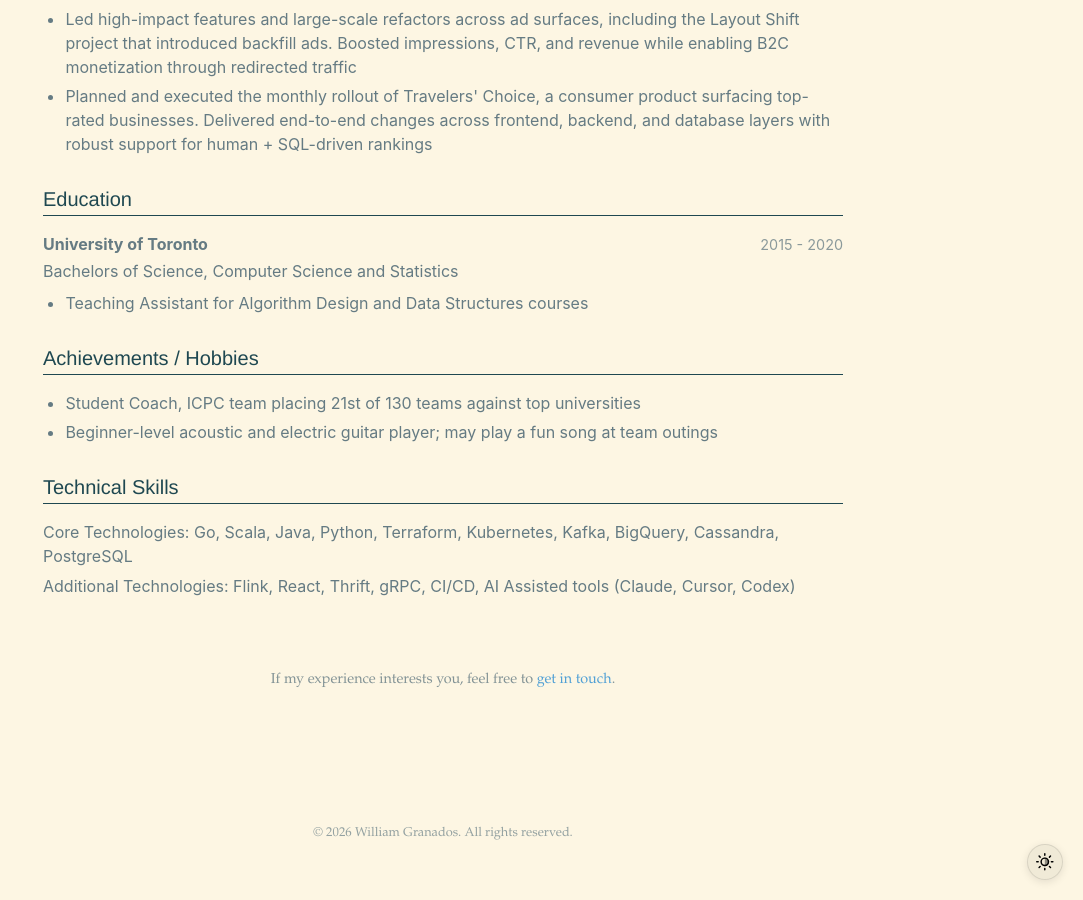
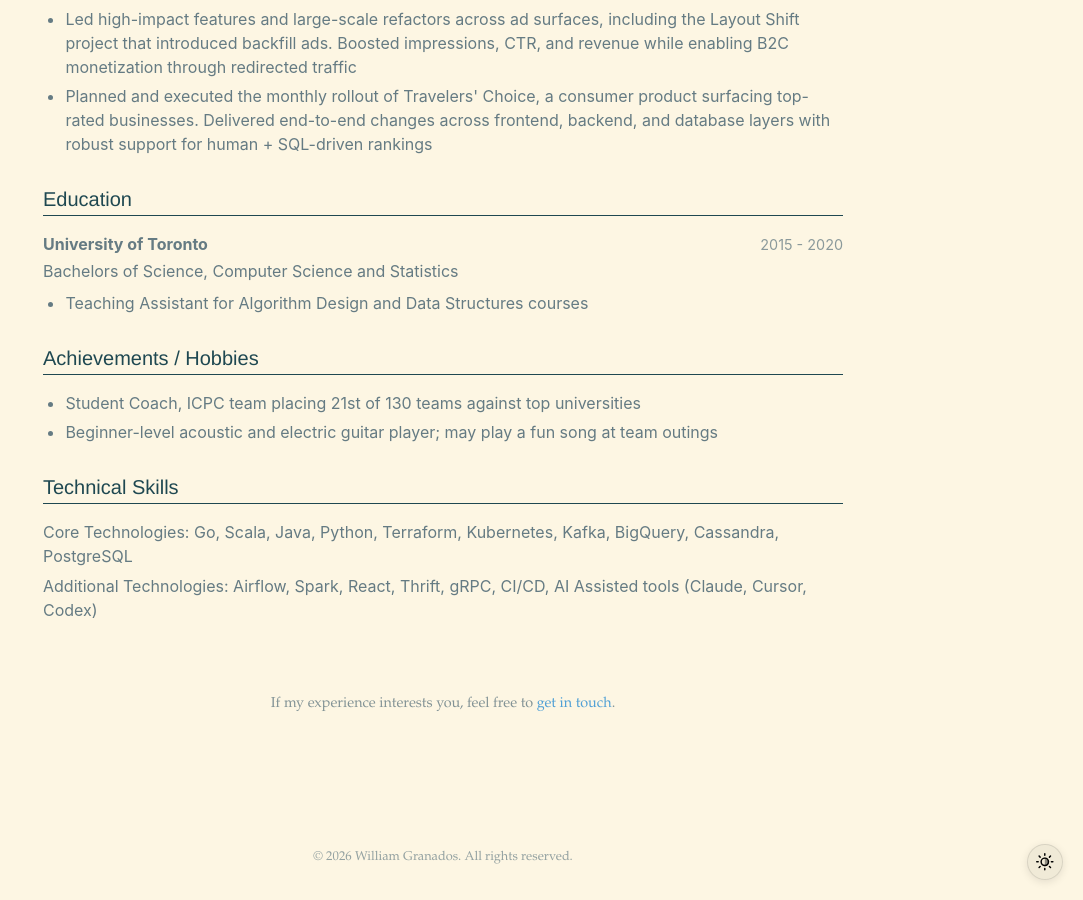
Before and after one commit to wgranados/wgranados.github.io, a Jekyll site: the page built from work.html, in a window 1280 px wide and 900 px high, scrolled down 948 px. Shown: the whole window, without its empty margins (197-1280 px from the left). Built offline with Jekyll 4.4.1, drawn with Linux system fonts in a browser that asks for light colours.

Commit message:
update resume tech section

```diff
--- a/_data/resume.yml
+++ b/_data/resume.yml
@@ -46,4 +46,4 @@ achievements:
 
 skills:
   - "Core Technologies: Go, Scala, Java, Python, Terraform, Kubernetes, Kafka, BigQuery, Cassandra, PostgreSQL"
-  - "Additional Technologies: Flink, React, Thrift, gRPC, CI/CD, AI Assisted tools (Claude, Cursor, Codex)"
+  - "Additional Technologies: Airflow, Spark, React, Thrift, gRPC, CI/CD, AI Assisted tools (Claude, Cursor, Codex)"
--- a/resume/resume_paste.txt
+++ b/resume/resume_paste.txt
@@ -26,4 +26,4 @@ Achievements / Hobbies
 - Beginner-level acoustic and electric guitar player; may play a fun song at team outings
 Technical Skills
 Core Technologies: Go, Scala, Java, Python, Terraform, Kubernetes, Kafka, BigQuery, Cassandra, PostgreSQL
-Additional Technologies: Flink, React, Thrift, gRPC, CI/CD, AI Assisted tools (Claude, Cursor, Codex)
+Additional Technologies: Airflow, Spark, React, Thrift, gRPC, CI/CD, AI Assisted tools (Claude, Cursor, Codex)
```
Also changed, not shown: 2 other files.
